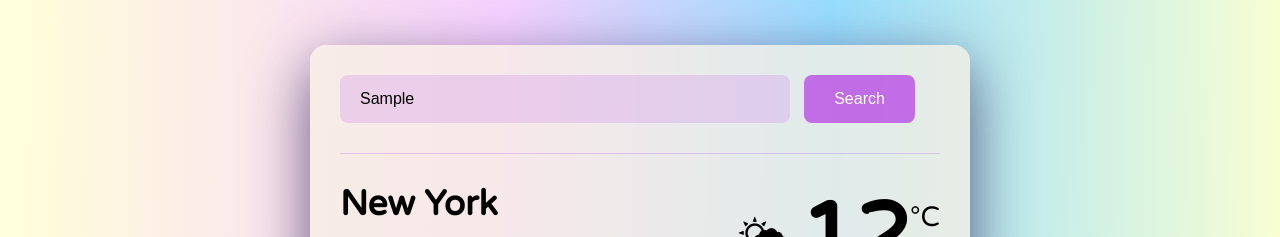
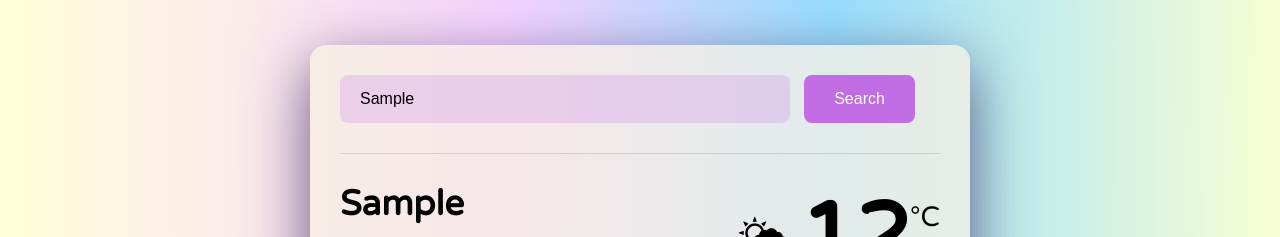
Before and after one commit to Mikicanad/My-weatherapp-project, a plain HTML site: page index.html in a window 1280 px wide. Both pictures are taken after typing "Sample" into the empty fields and a click on the input "Search". Shown: the top 237 px of the page. Drawn offline with Linux system fonts and the light colour scheme.

Commit message:
added search engine

```diff
--- a/index.html
+++ b/index.html
@@ -20,7 +20,7 @@
     <main>
         <div class="weather-app-data">
         <div>
-    <h1 class="weather-app-city" >New York</h1>
+    <h1 class="weather-app-city" id="city" >New York</h1>
     <p class="weather-app-details">
         Tuesday 14:49, scattered clouds
         <br />
--- a/src/index.js
+++ b/src/index.js
@@ -1,7 +1,8 @@
 function handleASearchSubmit(event) {
     event.preventDefault();
     let searchInput = document.querySelector("#search-form-input");
-    console.log(searchInput.value);
+    let cityElement = document.querySelector("#city")
+    cityElement.innerHTML = searchInput.value;
 }
 
 let searchFormElement = document.querySelector("#search-form");
```
